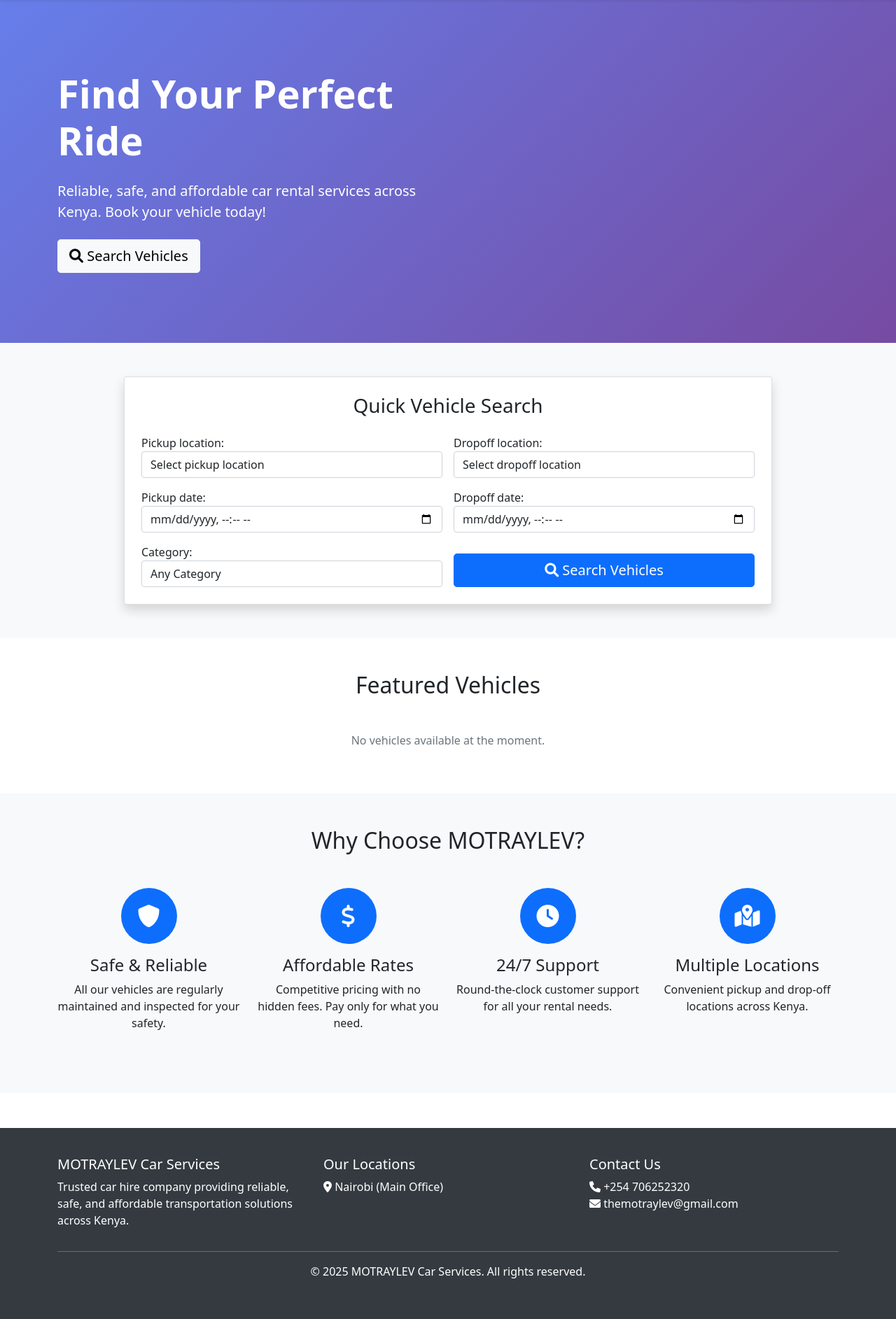
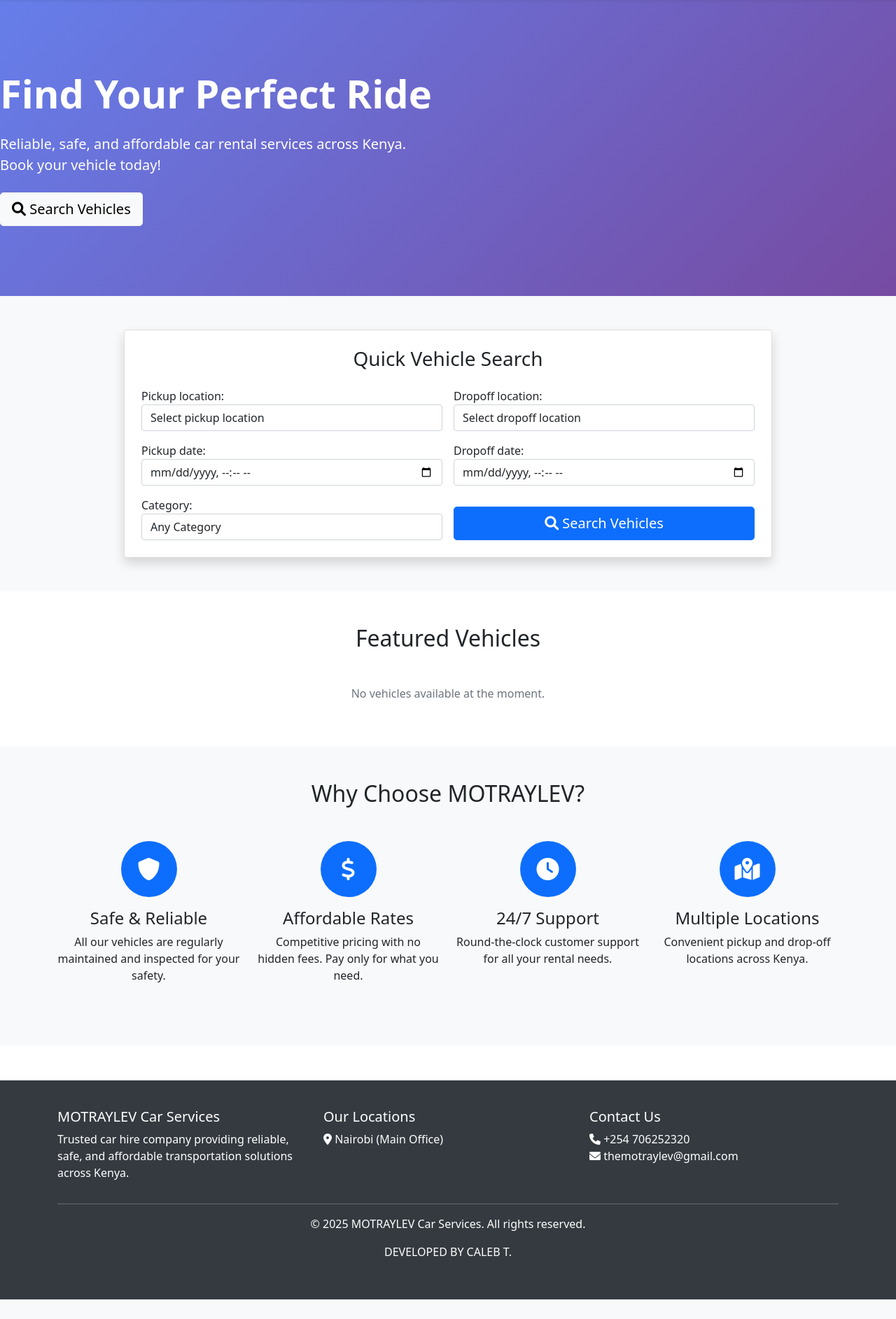
Before and after one commit to chabogo-github23/MOTRAYLEV, a Django app: page / in a window 1280 px wide. Shown: the part 56-1941 px from the top of the page at 70% size. After the commit the page ends 1913 px from the top, so only its background shows below. Run offline with Django 5.2, Linux system fonts and the light colour scheme; data comes from the database, SQL or seed files in the repository.

Commit message:
refining

```diff
--- a/motraylev/settings.py
+++ b/motraylev/settings.py
@@ -35,8 +35,8 @@
 # SECURITY WARNING: don't run with debug turned on in production!
 DEBUG = config("DEBUG", cast=bool)
 
-ALLOWED_HOSTS = os.environ.get('ALLOWED_HOSTS', '').split(',')
-#ALLOWED_HOSTS = ['localhost','127.0.0.1']
+#ALLOWED_HOSTS = os.environ.get('ALLOWED_HOSTS', '').split(',')
+ALLOWED_HOSTS = ['localhost','127.0.0.1']
 
 # Application definition
 
--- a/templates/base.html
+++ b/templates/base.html
@@ -186,6 +186,7 @@
             <hr>
             <div class="text-center">
                 <p>&copy; 2025 MOTRAYLEV Car Services. All rights reserved.</p>
+                <p> DEVELOPED BY CALEB T.</p>
             </div>
         </div>
     </footer>
--- a/templates/carhire/home.html
+++ b/templates/carhire/home.html
@@ -1,12 +1,13 @@
 {% extends 'base.html' %}
+{% load static %}
 
 {% block content %}
 <!-- Hero Section -->
 <section class="hero-section">
-    <div class="container">
+    <div class="hero-content">
         <div class="row align-items-center">
             <div class="col-lg-6">
-                <h1 class="display-4 fw-bold mb-4">Find Your Perfect Ride</h1>
+                <h2 class="display-4 fw-bold mb-4">Find Your Perfect Ride</h2>
                 <p class="lead mb-4">Reliable, safe, and affordable car rental services across Kenya. Book your vehicle today!</p>
                 <a href="{% url 'search_vehicles' %}" class="btn btn-light btn-lg">
                     <i class="fas fa-search"></i> Search Vehicles
```
Also changed, not shown: templates/registration/password_reset_form.html (renamed from templates/registration/password_reset.html).
